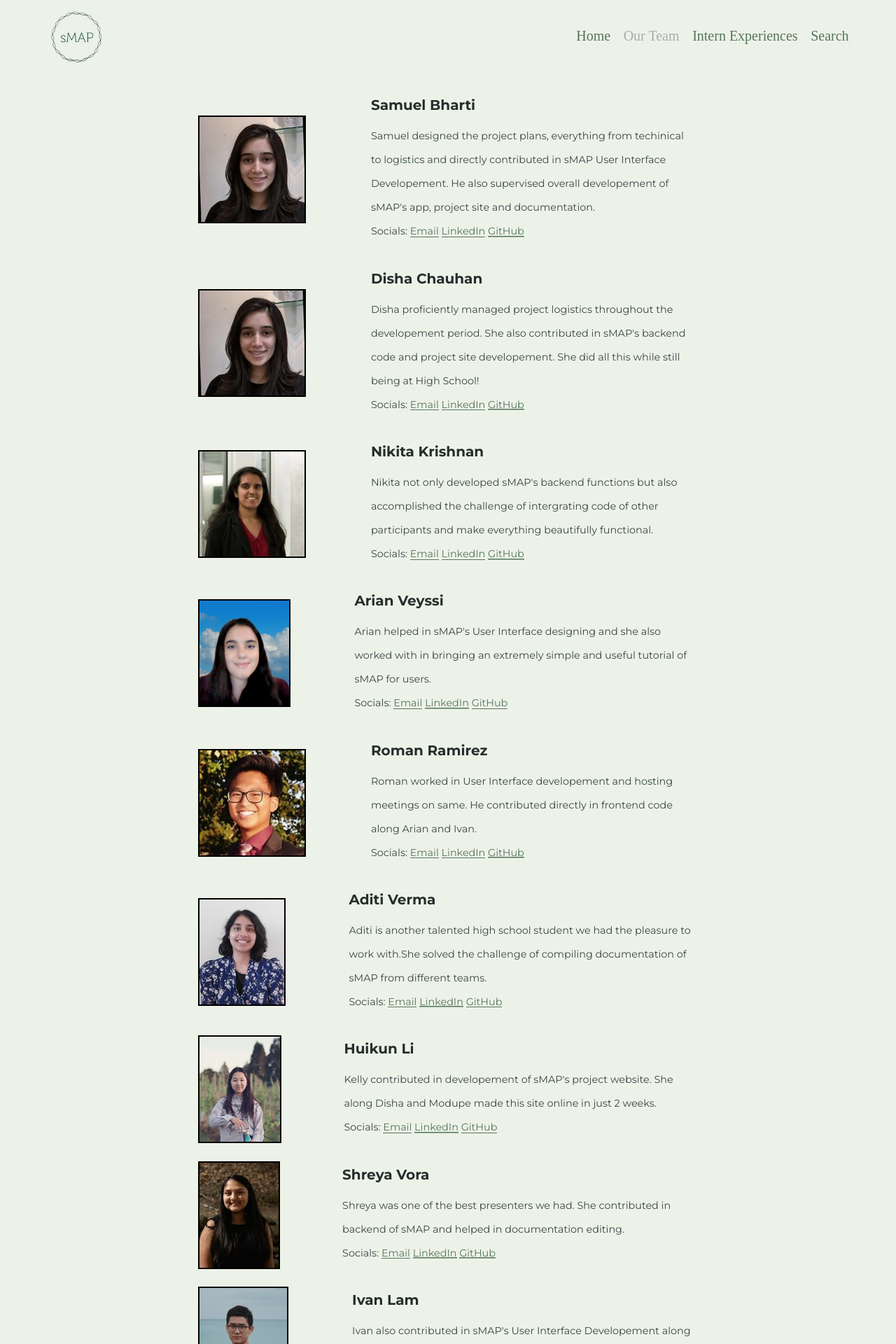
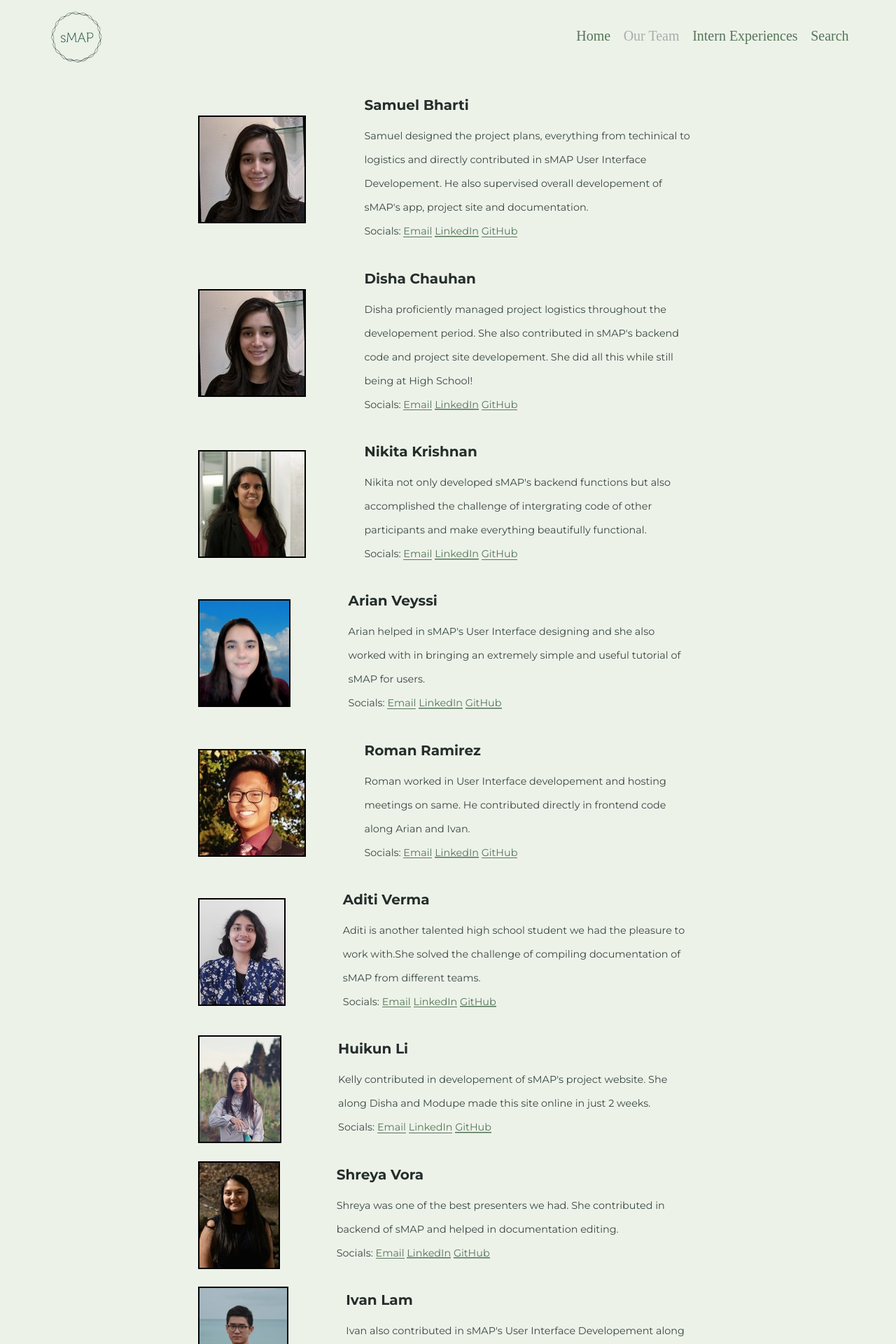
Before and after one commit to BI-STEM-Away/sMAP, a Jekyll site: the page built from ourTeam.md, in a window 1280 px wide. Shown: the top 1920 px of the page at 70% size. Built offline with Jekyll 4.4.1, drawn with Linux system fonts in a browser that asks for light colours; our own code applies the rules of GitHub Pages for plain Markdown files.

Commit message:
Update ourTeam.md

```diff
--- a/ourTeam.md
+++ b/ourTeam.md
@@ -7,7 +7,7 @@
       height="220" alt="screen shot 2017-08-07 at 12 18 15 pm"
       src="https://bi-stem-away.github.io/sMAP/images/Disha.jpeg">
       </td>
-      <td style="font-size:85%;padding:5px;max-width:320px">
+      <td style="font-size:85%;padding:5px;max-width:340px">
       <h6 style="margin-left:10px; text-align:left;margin-bottom:10px;">Samuel Bharti</h6>
       <p style="margin-left:10px; text-align:left;padding:0;">
       Samuel designed the project plans, everything from techinical to logistics and directly contributed in sMAP User Interface Developement. He also supervised overall developement of sMAP's app, project site and documentation.<br>
@@ -30,7 +30,7 @@
       height="220" alt="screen shot 2017-08-07 at 12 18 15 pm"
       src="https://bi-stem-away.github.io/sMAP/images/Disha.jpeg">
       </td>
-      <td style="font-size:85%;padding:5px;max-width:320px">
+      <td style="font-size:85%;padding:5px;max-width:340px">
       <h6 style="margin-left:10px; text-align:left;margin-bottom:10px;">Disha Chauhan</h6>
       <p style="margin-left:10px; text-align:left;padding:0;">
       Disha proficiently managed project logistics throughout the developement period. She also contributed in sMAP's backend code and project site developement. She did all this while still being at High School!<br>
@@ -53,7 +53,7 @@
       height="220" alt="screen shot 2017-08-07 at 12 18 15 pm"
       src="https://bi-stem-away.github.io/sMAP/images/Nikitak.jpeg">
       </td>
-      <td style="font-size:85%;padding:5px;max-width:320px">
+      <td style="font-size:85%;padding:5px;max-width:340px">
       <h6 style="margin-left:10px; text-align:left;margin-bottom:10px;">
       Nikita Krishnan	</h6>
       <p style="margin-left:10px; text-align:left;padding:0;">
@@ -77,7 +77,7 @@
       height="220" alt="screen shot 2017-08-07 at 12 18 15 pm"
       src="https://bi-stem-away.github.io/sMAP/images/Arian_Veyssi_.png">
       </td>
-      <td style="font-size:85%;padding:5px;max-width:320px">
+      <td style="font-size:85%;padding:5px;max-width:340px">
       <h6 style="margin-left:10px; text-align:left;margin-bottom:10px;">
       Arian Veyssi</h6>
       <p style="margin-left:10px; text-align:left;padding:0;">
@@ -101,7 +101,7 @@
       height="220" alt="screen shot 2017-08-07 at 12 18 15 pm"
       src="https://bi-stem-away.github.io/sMAP/images/Roman.jpeg">
       </td>
-      <td style="font-size:85%;padding:5px;max-width:320px">
+      <td style="font-size:85%;padding:5px;max-width:340px">
       <h6 style="margin-left:10px; text-align:left;margin-bottom:10px;">
       Roman Ramirez</h6>
       <p style="margin-left:10px; text-align:left;padding:0;">
@@ -125,7 +125,7 @@
       height="220" alt="screen shot 2017-08-07 at 12 18 15 pm"
       src="https://bi-stem-away.github.io/sMAP/images/Aditi_Verma.jpg">
       </td>
-      <td style="font-size:85%;padding:5px;max-width:320px">
+      <td style="font-size:85%;padding:5px;max-width:340px">
       <h6 style="margin-left:10px; text-align:left;margin-bottom:10px;">
       Aditi Verma</h6>
       <p style="margin-left:10px; text-align:left;padding:0;">
@@ -149,7 +149,7 @@
       height="220" alt="screen shot 2017-08-07 at 12 18 15 pm"
       src="https://bi-stem-away.github.io/sMAP/images/Kelly.jpg">
       </td>
-      <td style="font-size:85%;padding:5px;max-width:320px">
+      <td style="font-size:85%;padding:5px;max-width:340px">
       <h6 style="margin-left:10px; text-align:left;margin-bottom:10px;">
       Huikun Li</h6>
       <p style="margin-left:10px; text-align:left;padding:0;">
@@ -173,7 +173,7 @@
       height="220" alt="screen shot 2017-08-07 at 12 18 15 pm"
       src="https://bi-stem-away.github.io/sMAP/images/Shreya.jpg">
       </td>
-      <td style="font-size:85%;padding:5px;max-width:320px">
+      <td style="font-size:85%;padding:5px;max-width:340px">
       <h6 style="margin-left:10px; text-align:left;margin-bottom:10px;">
       Shreya Vora</h6>
       <p style="margin-left:10px; text-align:left;padding:0;">
@@ -197,7 +197,7 @@
       height="220" alt="screen shot 2017-08-07 at 12 18 15 pm"
       src="https://bi-stem-away.github.io/sMAP/images/Ivan_Lam.png">
       </td>
-      <td style="font-size:85%;padding:5px;max-width:320px">
+      <td style="font-size:85%;padding:5px;max-width:340px">
       <h6 style="margin-left:10px; text-align:left;margin-bottom:10px;">
       Ivan Lam</h6>
       <p style="margin-left:10px; text-align:left;padding:0;">
@@ -221,7 +221,7 @@
       height="220" alt="screen shot 2017-08-07 at 12 18 15 pm"
       src="https://bi-stem-away.github.io/sMAP/images/IMG_9040_copy.jpg">
       </td>
-      <td style="font-size:85%;padding:5px; max-width:320px">
+      <td style="font-size:85%;padding:5px; max-width:340px">
       <h6 style="margin-left:10px; text-align:left;margin-bottom:10px;">
       Sneha Raj</h6>
       <p style="margin-left:10px; text-align:left;padding:0;">
@@ -245,7 +245,7 @@
       height="220" alt="screen shot 2017-08-07 at 12 18 15 pm"
       src="https://bi-stem-away.github.io/sMAP/images/Maryam.jpg">
       </td>
-      <td style="font-size:85%;padding:5px;max-width:320px">
+      <td style="font-size:85%;padding:5px;max-width:340px">
       <h6 style="margin-left:10px; text-align:left;margin-bottom:10px;">
       Maryam Momeni</h6>
       <p style="margin-left:10px; text-align:left;padding:0;">
@@ -269,7 +269,7 @@
       height="220" alt="screen shot 2017-08-07 at 12 18 15 pm"
       src="https://bi-stem-away.github.io/sMAP/images/Modupe.jpg">
       </td>
-      <td style="font-size:85%;padding:5px; max-width:320px" >
+      <td style="font-size:85%;padding:5px; max-width:340px" >
       <h6 style="margin-left:10px; text-align:left;margin-bottom:10px;">
       Modupe Arotiba</h6>
       <p style="margin-left:10px; text-align:left;padding:0;">
```
